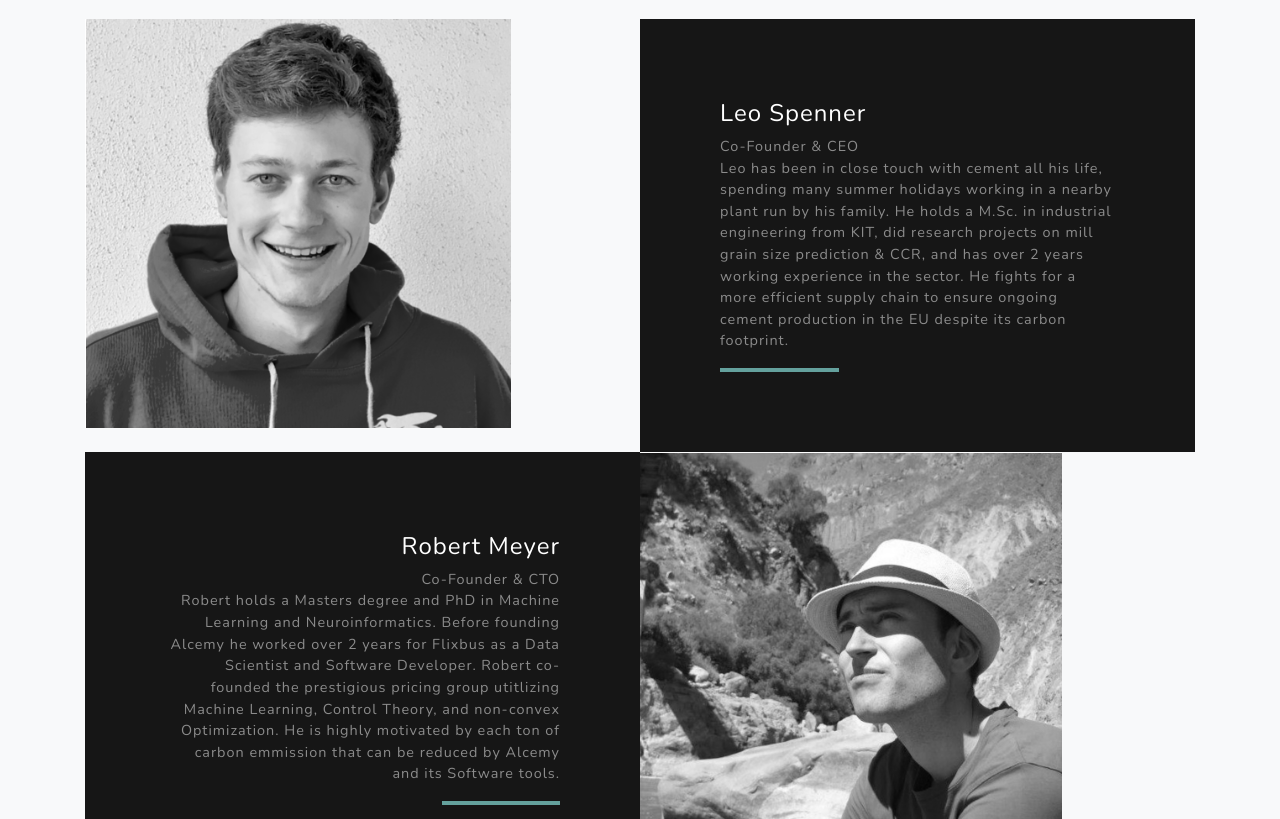
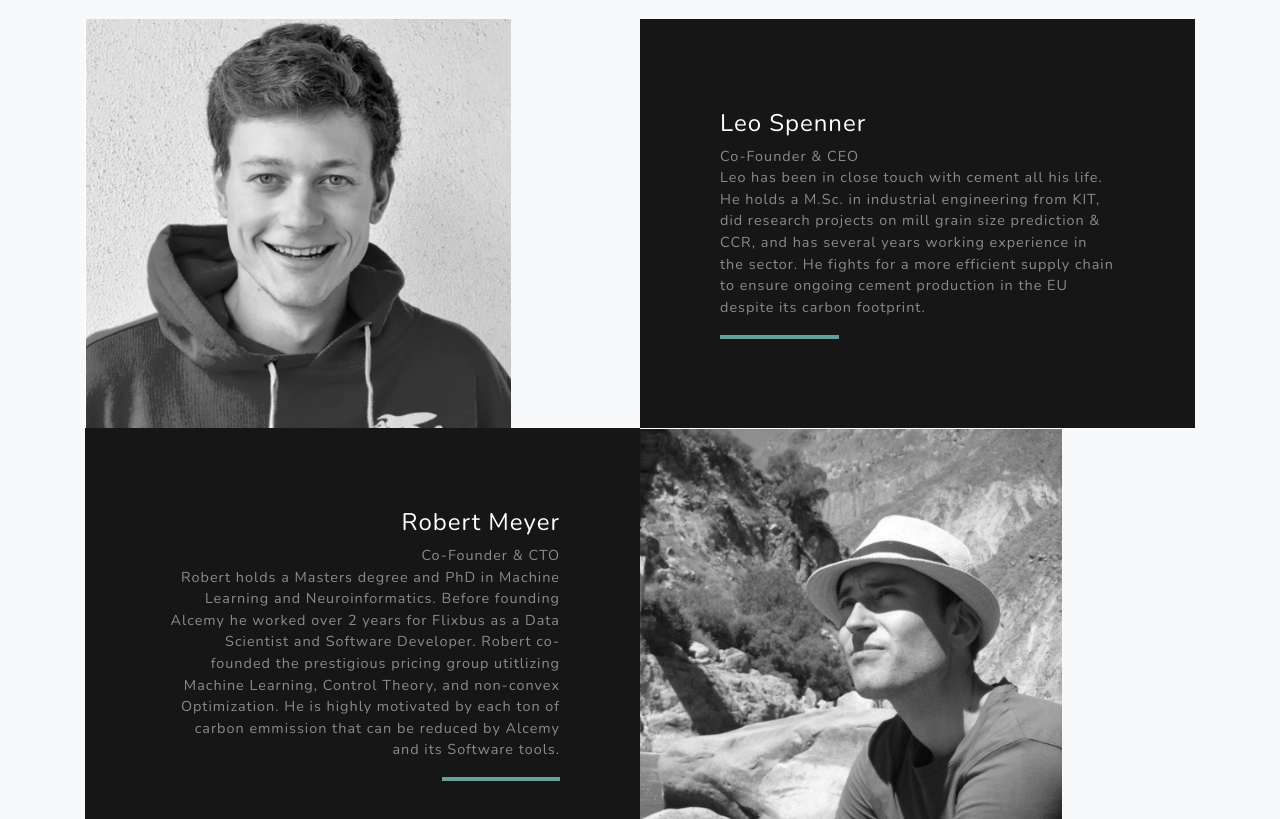
Before and after one commit to SmokinCaterpillar/alcemy_static, a plain HTML site: page index.html in a window 1280 px wide. Shown: the part 2080-2899 px from the top of the page. Drawn offline with nearby package versions, Linux system fonts and the light colour scheme.

Commit message:
changed text

```diff
--- a/index.html
+++ b/index.html
@@ -180,10 +180,10 @@
                         <div class="project-text w-100 my-auto text-center text-lg-left">
                             <h4 class="text-white">Leo Spenner</h4>
                             <p class="mb-0 text-white-50">Co-Founder & CEO <br>
-                                Leo has been in close touch with cement all his life, spending many summer holidays
-                                working in a nearby plant run by his family. He holds a M.Sc. in industrial engineering
+                                Leo has been in close touch with cement all his
+                                life. He holds a M.Sc. in industrial engineering
                                 from KIT, did research projects on mill grain size prediction & CCR,
-                                and has over 2 years working experience in the sector.
+                                and has several years working experience in the sector.
                                 He fights for a more efficient supply chain to ensure ongoing cement production
                                 in the EU despite its carbon footprint.</p>
                             <hr class="d-none d-lg-block mb-0 ml-0">
```
